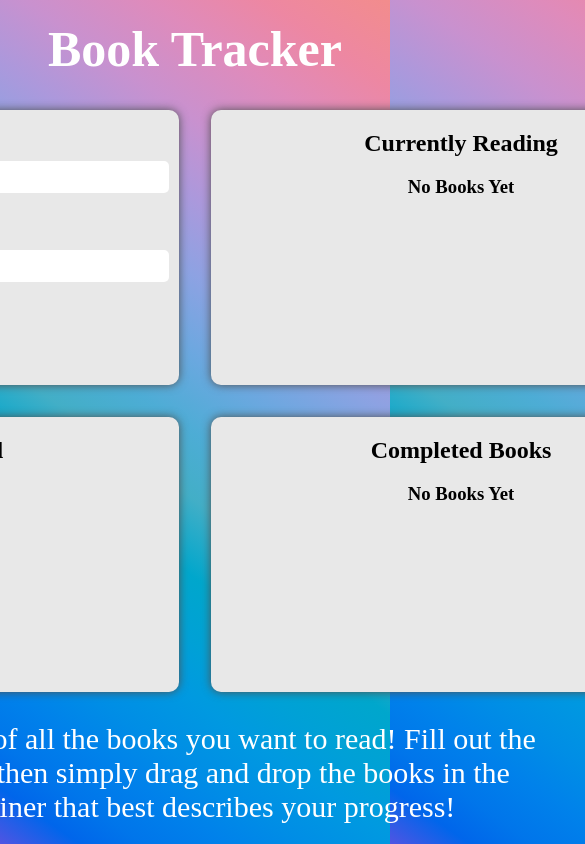
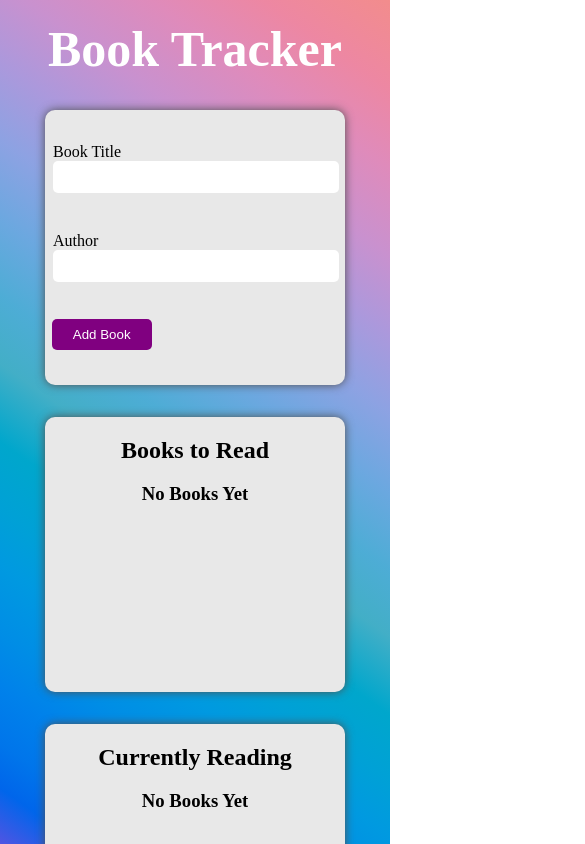
Before and after one commit to stefanomusicman/first-app, a React (Create React App) app: page / in a window 390 px wide. Shown: the top 844 px of the page, 585 px wide, since content can reach past the window. Built offline with nearby package versions, Linux system fonts and the light colour scheme; a web font is replaced by a local one.

Commit message:
containers and bookcard now responsive

```diff
--- a/src/App.js
+++ b/src/App.js
@@ -34,6 +34,10 @@ const MainContainer = styled.div`
   justify-content: center;
   align-items: center;
   width: 100%;
+
+  @media (max-width: 1100px) {
+    flex-direction: column;
+  }
 `
 
 const ColumnOne = styled.div`
@@ -49,6 +53,10 @@ const ColumnTwo = styled.div`
   justify-content: center;
   align-items: center;
   margin-left: 2em;
+
+  @media (max-width: 1100px) {
+    margin-left: 0;
+  }
 `
 
 const InstrBox = styled.div`
--- a/src/ComponentsV2/BookCardV2.js
+++ b/src/ComponentsV2/BookCardV2.js
@@ -22,6 +22,10 @@ const CardContainer = styled.div`
     &:hover {
         cursor: move;
         transform: scale(0.95);
+    }
+
+    @media (max-width: 700px) {
+        width: 280px;
     }
 `
 
--- a/src/ComponentsV2/BookFormV2.js
+++ b/src/ComponentsV2/BookFormV2.js
@@ -15,6 +15,10 @@ const Form = styled.form`
     height: 275px;
     font-family: 'Baloo Bhaijaan 2';
     padding: 10px 0;
+
+    @media (max-width: 700px) {
+        width: 300px;
+    }
 `
 
 const Container = styled.div`
@@ -23,7 +27,7 @@ const Container = styled.div`
 `
 
 const Input = styled.input`
-    width: 482px;
+    width: 98%;  //482px;
     padding: 8px 5px;
     border-radius: 5px;
     border: 0;
--- a/src/ComponentsV2/ContainerV2.js
+++ b/src/ComponentsV2/ContainerV2.js
@@ -15,6 +15,10 @@ const BooksBox = styled.div`
     height: 275px;
     font-family: 'Baloo Bhaijaan 2';
     padding: 10px 0;
+
+    @media (max-width: 700px) {
+        width: 300px;
+    }
 `
 
 const Header = styled.h2`
--- a/src/index.css
+++ b/src/index.css
@@ -35,6 +35,6 @@ body {
   hsl(344deg 74% 73%) 92%,
   hsl(0deg 80% 75%) 100%);
   /* background-image: url('suave.jpg'); */
-  /* background-size: fill; */
+  background-size: fill;
   /* background-repeat: no-repeat; */
 }
```
